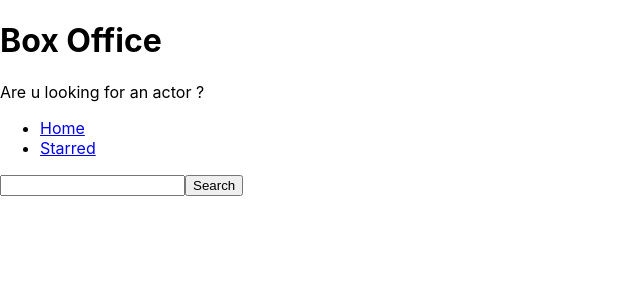
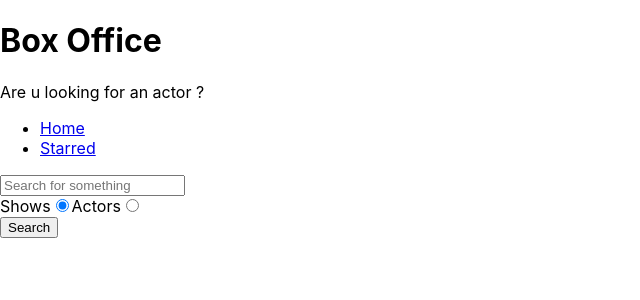
Before and after one commit to ravibatchala/box-office-webapp, a React (Create React App) app: page / in a window 1280 px wide. Shown: the top 300 px of the page, without its empty margins (0-640 px from the left). Built offline with nearby package versions, Linux system fonts and the light colour scheme.

Commit message:
added radio search option b/w shows and actors

```diff
--- a/src/pages/Home.js
+++ b/src/pages/Home.js
@@ -5,6 +5,9 @@
 const Home = () => {
   const [input, setInput] = useState('');
   const [results, setResults] = useState(null);
+  const [searchOption, setSearchOption] = useState('shows');
+
+  const isShowsSearch = searchOption === 'shows';
 
   const onInputChange = ev => {
     setInput(ev.target.value);
@@ -13,7 +16,7 @@
   const onSearch = () => {
     // https://api.tvmaze.com/search/shows?q=men
 
-    apiGet(`/search/shows?q=${input}`).then(result => {
+    apiGet(`/search/${searchOption}?q=${input}`).then(result => {
       setResults(result);
       console.log(result);
     });
@@ -25,18 +28,21 @@
     }
   };
 
+  const onRadioChange = ev => {
+    setSearchOption(ev.target.value);
+  };
+  console.log(searchOption);
+
   const renderResults = () => {
     if (results && results.length === 0) {
       return <div>No results</div>;
     }
     if (results && results.length > 0) {
-      return (
-        <div>
-          {results.map(item => (
-            <div key={item.show.id}>{item.show.name}</div>
-          ))}
-        </div>
-      );
+      return results[0].show
+        ? results.map(item => <div key={item.show.id}>{item.show.name}</div>)
+        : results.map(item => (
+            <div key={item.person.id}>{item.person.name}</div>
+          ));
     }
     return null;
   };
@@ -45,10 +51,36 @@
     <MainPageLayout>
       <input
         type="text"
+        placeholder="Search for something"
         onChange={onInputChange}
         onKeyDown={onKeyDown}
         value={input}
       />
+
+      <div>
+        <label htmlFor="shows-search">
+          Shows
+          <input
+            id="shows-search"
+            type="radio"
+            value="shows"
+            checked={isShowsSearch}
+            onChange={onRadioChange}
+          />
+        </label>
+
+        <label htmlFor="actors-search">
+          Actors
+          <input
+            id="actors-search"
+            type="radio"
+            value="people"
+            checked={!isShowsSearch}
+            onChange={onRadioChange}
+          />
+        </label>
+      </div>
+
       <button type="button" onClick={onSearch}>
         Search
       </button>
```
